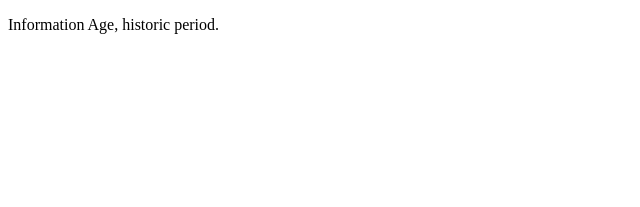
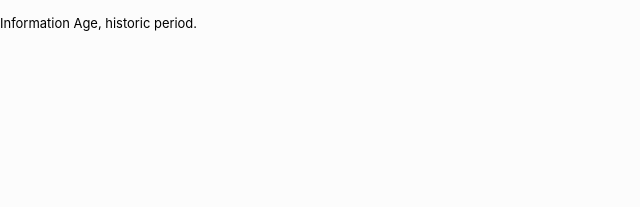
Before and after one commit to danielarmengolaltayo/hyperlink, a Jekyll site: the page built from _references/7.md, in a window 1280 px wide. Shown: the top 207 px of the page, without its empty margins (0-640 px from the left). Built offline with Jekyll 4.4.1, drawn with Linux system fonts in a browser that asks for light colours.

Commit message:
fix broken css link

```diff
--- a/_layouts/default.html
+++ b/_layouts/default.html
@@ -5,7 +5,7 @@
     <meta charset="UTF-8">
     <meta name="viewport" content="width=device-width, initial-scale=1.0">
     <title>{{ page.title }}</title>
-    <link rel="stylesheet" href="assets/css/styles.css">
+    <link rel="stylesheet" href="{{ site.baseurl }}/assets/css/styles.css">
 </head>
 
 <body>
```
